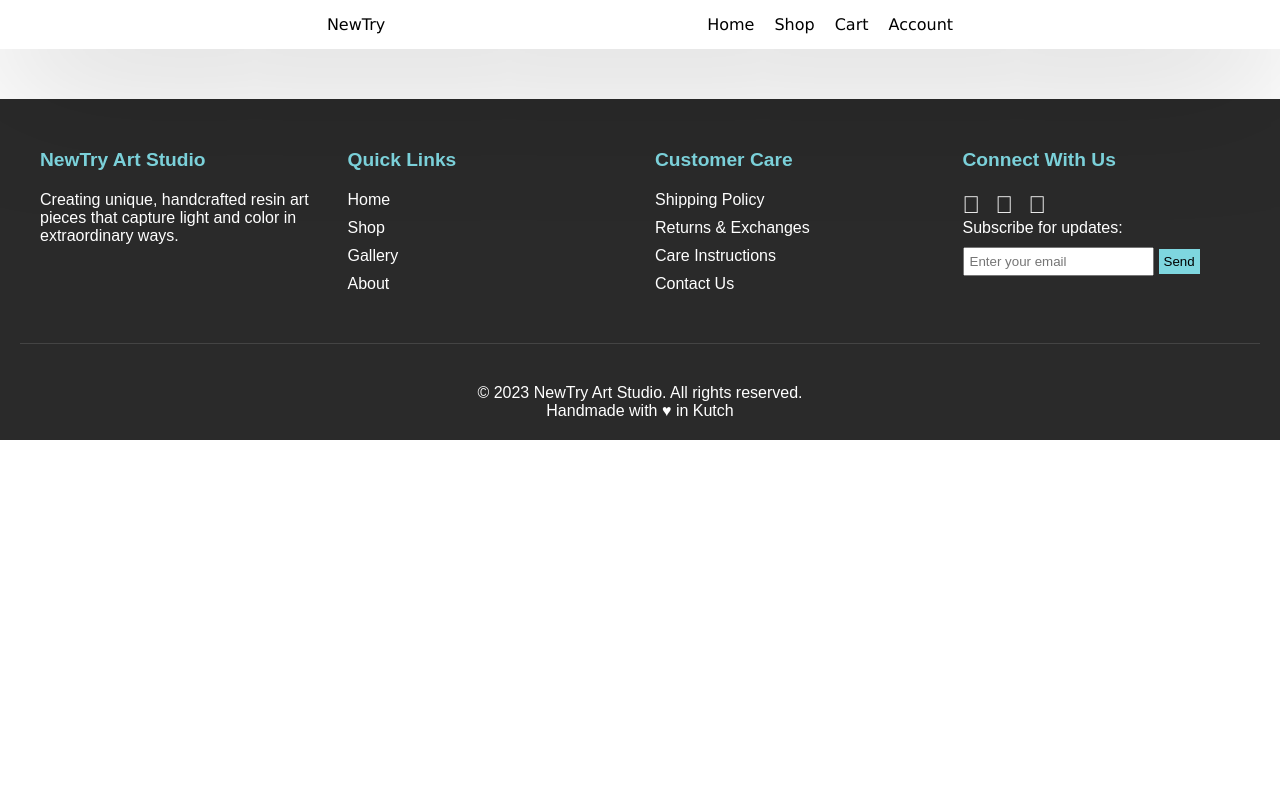
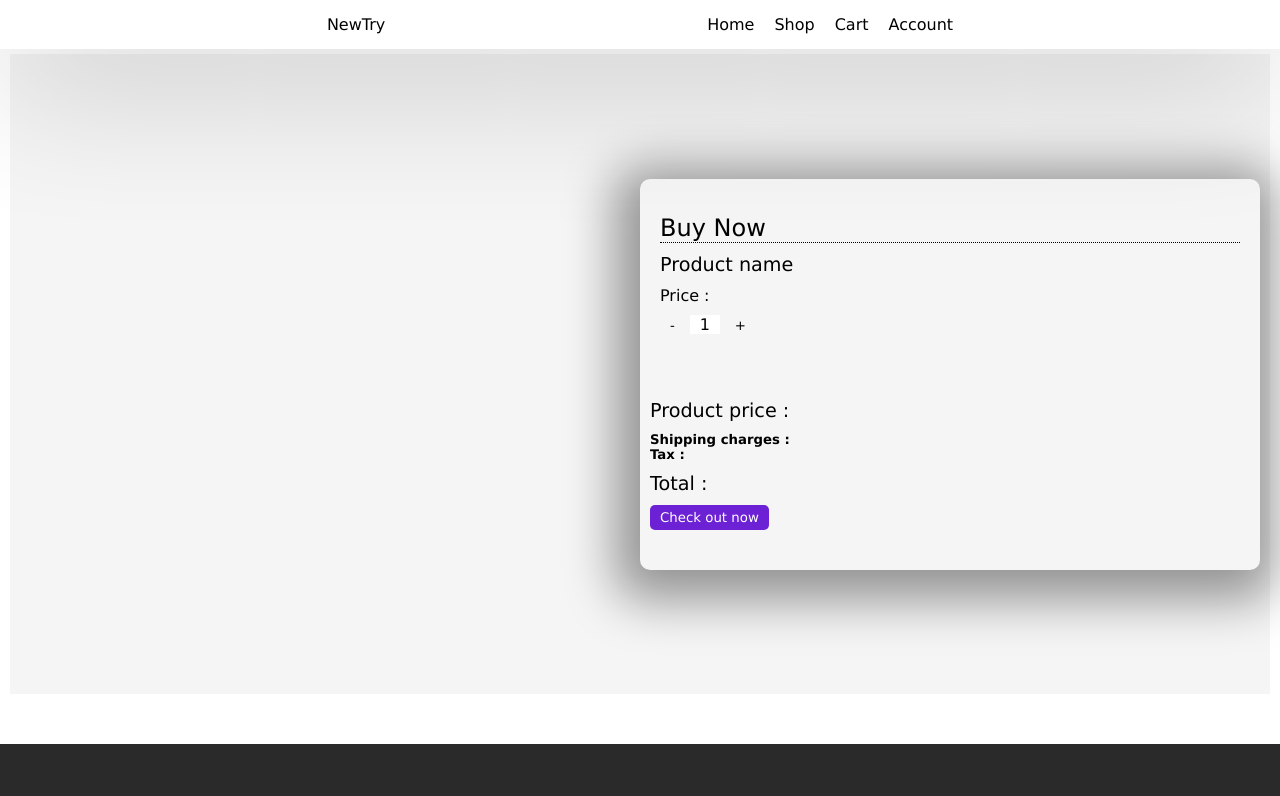
Before and after one commit to RajanGadhavi/new-try, an Angular app: page /checkout in a window 1280 px wide. Before the commit this address led to /. Shown: the top 796 px of the page. Built offline with nearby package versions, Linux system fonts and the light colour scheme.

Commit message:
Add style in change-log.md

```diff
--- a/src/app/Components/checkout/checkout.component.css
+++ b/src/app/Components/checkout/checkout.component.css
@@ -0,0 +1,112 @@
+:root {
+  --primary-color: #6200ea;
+  --on-primary-color: #ffffff;
+  --surface-color: #ffffff;
+  --on-surface-color: #000000;
+  --border-radius: 12px;
+  --padding: 16px;
+  --font-family: "Roboto", sans-serif;
+}
+.main {
+  display: flex;
+  flex-direction: row;
+  justify-content: center;
+  align-items: center;
+  max-width: 100%;
+  min-height: 80dvh;
+  background-color: #f5f5f5;
+  margin: 5px 10px;
+  padding: 10px;
+}
+
+.main .empty{
+    min-width: 50%;
+
+}
+.main .full {
+  min-width: 50%;
+  min-height: 100%;
+  margin: 5px 10px;
+  padding: 10px;
+  display: flex;
+  flex-direction: column;
+  justify-content: center;
+  align-items: flex-start;
+  box-shadow: -5px 10px 50px 20px rgba(0, 0, 0, 0.4);
+  border-radius: 10px;
+}
+
+h1 {
+  font-size: 1.5rem;
+  font-weight: 500;
+  color: var(--primary-color);
+  margin: 10px 0;
+  border-bottom: 1px dotted ;
+}
+
+h3,h4{
+  font-size: 1.2rem;
+  font-weight: 500;
+  color: var(--primary-color);
+  margin: 10px 0;
+}
+
+.product-info{
+    padding: 15px 10px;
+    width: 100%;
+}
+
+.product-info input{
+    width: 30px;
+    text-align: center;
+    margin: 10px 5px;
+    border: none;
+    font-size: 1rem;
+    font-weight: 400;
+}
+
+.product-info button{
+    background-color: var(--primary-color);
+    color: var(--on-primary-color);
+    padding: 5px 10px;
+    border: none;
+    border-radius: 5px;
+    cursor: pointer;
+    transition: all 300ms ease-in-out;
+}
+
+.product-info button:hover{
+    background-color: #6200ea;
+    color: #ffffff;
+}
+
+.price-info{
+    width: 100%;
+    margin: 30px 0;
+}
+
+.price-info button{
+    background-color: #6c21d4;
+    color: var(--on-primary-color);
+    padding: 5px 10px;
+    border: none;
+    border-radius: 5px;
+    cursor: pointer;
+    color: #ffffff;
+    transition: all 300ms ease-in-out;
+}
+
+.price-info button:hover{
+    background-color: #8a5bcca8;
+    color: #ffffff;
+}
+
+@media (max-width: 768px) {
+  .main {
+    flex-direction: column;
+  }
+  .main .full {
+    min-width: 100%;
+  }
+
+}
--- a/src/app/Components/checkout/checkout.component.html
+++ b/src/app/Components/checkout/checkout.component.html
@@ -1 +1,22 @@
-<p>checkout works!</p>
+<div class="main">
+  <div class="empty"></div>
+  <div class="full">
+    <div class="product-info">
+      <h1>Buy Now</h1>
+      <h3>Product name {{product?.title}}</h3>
+      <p>Price : {{product?.price}}</p>
+      <span>
+        <button type="button" (click)="reduce()">-</button>
+        <input type="text" value="{{quantity}}" readonly/>
+        <button type="button" (click)="increase()">+</button>
+      </span>
+    </div>
+    <div class="price-info">
+      <h3>Product price : {{product?.price}} </h3>
+      <h5>Shipping charges : {{shipping}}</h5>
+      <h5>Tax : {{tax}}</h5>
+      <h3>Total : {{total}}</h3>
+      <button type="button">Check out now</button>
+    </div>
+  </div>
+</div>
--- a/src/app/Components/checkout/checkout.component.ts
+++ b/src/app/Components/checkout/checkout.component.ts
@@ -1,11 +1,55 @@
 import { Component } from '@angular/core';
+import { Router } from '@angular/router';
 
 @Component({
   selector: 'app-checkout',
   imports: [],
+  standalone: true,
   templateUrl: './checkout.component.html',
-  styleUrl: './checkout.component.css'
+  styleUrl: './checkout.component.css',
 })
 export class CheckoutComponent {
+  product:
+    | {
+        id: number | string;
+        title: string;
+        price: number;
+        imgPath: string;
+      }
+    | undefined;
 
+  shipping?: number;
+  tax?: number;
+  total?: number;
+  quantity: number = 1;
+
+  constructor(private router: Router) {}
+
+  ngOnInit() {
+    this.product = history.state.product;
+    if (this.product) {
+      const price = Number(this.product.price);
+      this.shipping = price * 0.1;
+      this.tax = price * 0.15;
+      this.total = price + this.shipping + this.tax;
+    }
+  }
+
+  increase() {
+    this.quantity++;
+    this.updateTotal();
+  }
+
+  reduce() {
+    if (this.quantity > 1) {
+      this.quantity--;
+      this.updateTotal();
+    }
+  }
+
+  updateTotal() {
+    if (this.product) {
+      const price = Number(this.product.price);
+      this.total = this.quantity * (price + price * 0.1 + price * 0.15);
+    }}
 }
--- a/src/app/Components/product-card/product-card.component.html
+++ b/src/app/Components/product-card/product-card.component.html
@@ -7,7 +7,7 @@
         <p>Lorem ipsum dolor sit amet.</p>
         <p>Price : ₹{{price}}</p>
         <span>
-            <button type="button">Buy Now</button>
+            <button type="button" (click)="buyNow()">Buy Now</button>
             <button type="button">Add to Cart</button>
         </span>
     </div>
--- a/src/app/Components/product-card/product-card.component.ts
+++ b/src/app/Components/product-card/product-card.component.ts
@@ -21,8 +21,8 @@ export class ProductCardComponent {
 
   @Input() imgPath: string = '';
   @Input() title: string = '';
-  @Input() price: number | string = '';
-  @Input() id: number | string = '';
+  @Input() price: number = 0;
+  @Input() id: number = 0;
 
   constructor(private router : Router) {}
 
@@ -39,4 +39,17 @@ export class ProductCardComponent {
     });
   }
 
+  buyNow() {
+    this.router.navigate(['/checkout'], {
+      state: {
+        product: {
+          id: this.id,
+          title: this.title,
+          price: this.price,
+          imgPath: this.imgPath,
+        },
+      },
+    });
+  }
+
 }
--- a/src/app/Components/product-page/product-page.component.ts
+++ b/src/app/Components/product-page/product-page.component.ts
@@ -9,14 +9,21 @@ import { Subscription } from 'rxjs';
   imports: [CommonModule],
   standalone: true,
   templateUrl: './product-page.component.html',
-  styleUrls: ['./product-page.component.css']
+  styleUrls: ['./product-page.component.css'],
 })
 export class ProductPageComponent {
-  product:{id: number | string; title: string; price: number | string; imgPath: string} | undefined;
+  product:
+    | {
+        id: number | string;
+        title: string;
+        price: number;
+        imgPath: string;
+      }
+    | undefined;
 
-  constructor(private router :Router){}
+  constructor(private router: Router) {}
 
-  ngOnInit(){
+  ngOnInit() {
     this.product = history.state.product;
   }
 }
--- a/src/app/app.component.ts
+++ b/src/app/app.component.ts
@@ -5,6 +5,7 @@ import { HomepageComponent } from "./Components/homepage/homepage.component";
 import { FooterComponent } from "./Components/footer/footer.component";
 import { ShopComponent } from "./Components/shop/shop.component";
 import { ProductPageComponent } from "./Components/product-page/product-page.component";
+import { CheckoutComponent } from "./Components/checkout/checkout.component";
 
 @Component({
   selector: 'app-root',
--- a/src/app/app.routes.ts
+++ b/src/app/app.routes.ts
@@ -2,6 +2,7 @@ import { Routes } from '@angular/router';
 import { HomepageComponent } from './Components/homepage/homepage.component';
 import { ShopComponent } from './Components/shop/shop.component';
 import { ProductPageComponent } from './Components/product-page/product-page.component';
+import { CheckoutComponent } from './Components/checkout/checkout.component';
 
 export const routes: Routes = [
     {
@@ -20,5 +21,9 @@ export const routes: Routes = [
     {
         path:'product',
         component:ProductPageComponent
+    },
+    {
+        path:'checkout',
+        component:CheckoutComponent
     }
 ];
```
Also changed, not shown: 1 other file (tests, documents, lock files or other folders).
